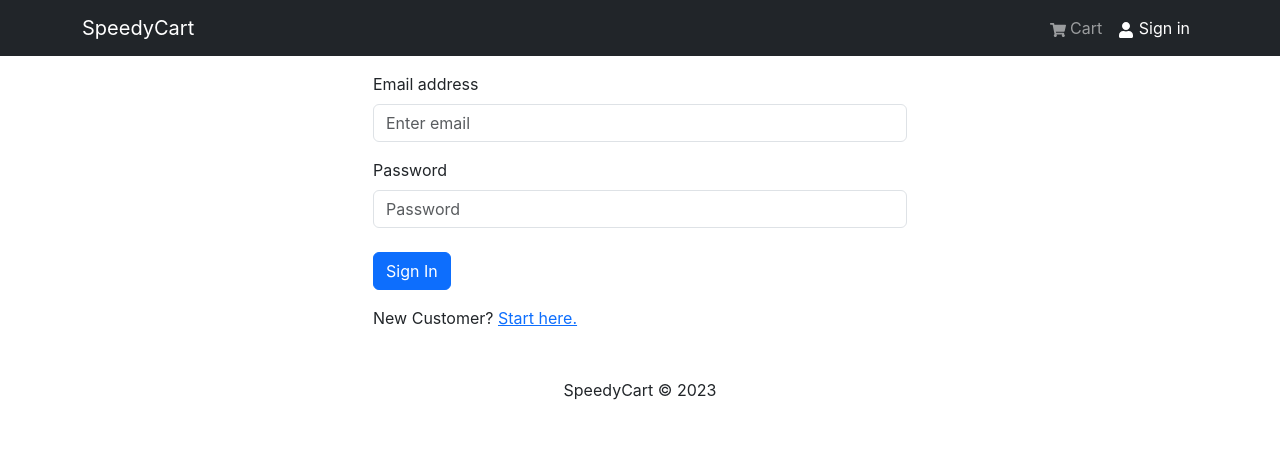
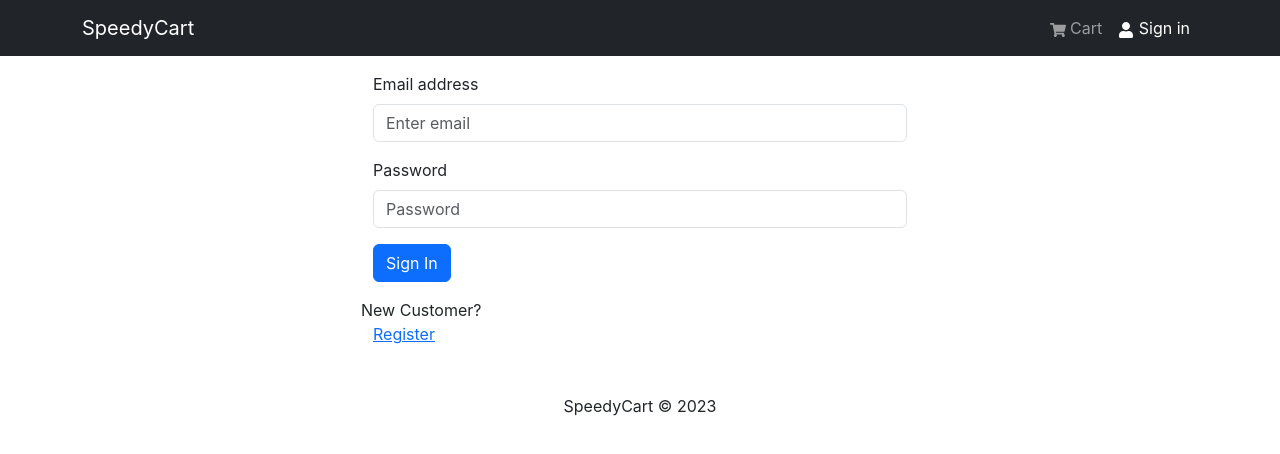
Before and after one commit to csabatoth627/speedycart-frontend, a React (Create React App) app in the folder frontend/: page /login in a window 1280 px wide. Shown: the top 454 px of the page. Built offline with nearby package versions, Linux system fonts and the light colour scheme.

Commit message:
feat:add login logic(LoginScreen.jsx)

```diff
--- a/frontend/src/screens/CartScreen.jsx
+++ b/frontend/src/screens/CartScreen.jsx
@@ -1,5 +1,5 @@
 import React from "react";
-import { Link, useNavigate } from "react-router-dom";
+import { Link } from "react-router-dom";
 import { useDispatch, useSelector } from "react-redux";
 import { addItemToCart,removeItemFromCart } from "../slices/cartSlice";
 import {
--- a/frontend/src/screens/LoginScreen.jsx
+++ b/frontend/src/screens/LoginScreen.jsx
@@ -1,19 +1,46 @@
 import React from "react";
-import { useState } from "react";
-import { Link } from "react-router-dom";
+import { useState, useEffect } from "react";
+import { Link, useNavigate, useLocation } from "react-router-dom";
 import { Button, Form, Row, Col } from "react-bootstrap";
 import FormContainer from "../components/FormContainer";
+import { useDispatch, useSelector } from "react-redux";
+import Loading from "../components/Loading";
+import Message from "../components/Message";
+import { useLoginMutation } from "../slices/userApiSlice";
+import { setCredentials } from "../slices/authSlice";
+import { toast } from 'react-toastify';
 
 const LoginScreen = () => {
   const [email, setEmail] = useState("");
   const [password, setPassword] = useState("");
+  const dispatch = useDispatch();
+  const navigate = useNavigate();
 
-  const submitHandler = (e) => {
+  const [login, { isLoading }] = useLoginMutation();
+  const { userInfo } = useSelector((state) => state.auth);
+
+  const { search } = useLocation();
+  const sp = new URLSearchParams(search);
+  const redirect = sp.get('redirect') || '/'
+
+  useEffect(()=>{
+    if (userInfo){
+        navigate(redirect)
+    }
+  },[userInfo,redirect,navigate])
+  const submitHandler = async (e) => {
     e.preventDefault();
+    try {
+      const res = await login({ email, password }).unwrap();
+      dispatch(setCredentials({ ...res }));
+      navigate(redirect);
+    } catch (err) {
+      toast.error(err?.data?.message || err.error);
+    }
   };
   return (
     <FormContainer>
-      <Form>
+      <Form onSubmit={submitHandler}>
         <Form.Group className="mb-3" controlId="formGroupEmail">
           <Form.Label>Email address</Form.Label>
           <Form.Control
@@ -36,14 +63,17 @@ const LoginScreen = () => {
             }}
           />
         </Form.Group>
-        <Button type="button" variant="primary" className="mt-2">
+        <Button disabled={isLoading} type='submit' variant='primary'>
           Sign In
         </Button>
+
+        {isLoading && <Loading />}
       </Form>
       <Row className="py-3">
-        <Col>
-        New Customer? <Link to='/register'>Start here.</Link>
-        </Col>
+      New Customer?
+          <Link to={redirect ? `/register?redirect=${redirect}` : '/register'}>
+            Register
+          </Link>
       </Row>
     </FormContainer>
   );
--- a/frontend/src/slices/authSlice.js
+++ b/frontend/src/slices/authSlice.js
@@ -1,6 +1,10 @@
 import { createSlice } from "@reduxjs/toolkit";
 
-const initialState =  localStorage.getItem('userInfo')  ? JSON.parse(localStorage.getItem('userInfo')) : null;
+const initialState = {
+    userInfo: localStorage.getItem('userInfo')
+      ? JSON.parse(localStorage.getItem('userInfo'))
+      : null,
+  };
 
 const authSlice = createSlice({
         name: 'auth',
--- a/frontend/src/slices/userApiSlice.js
+++ b/frontend/src/slices/userApiSlice.js
@@ -5,7 +5,7 @@ export const userApiSlice = apiSlice.injectEndpoints({
     endpoints: (builder) => ({
       login: builder.mutation({
         query: (data) => ({
-          url: `${USERS_URL}/register`,
+          url: `${USERS_URL}/login`,
           method: 'POST',
           body: data,
         }),
```
